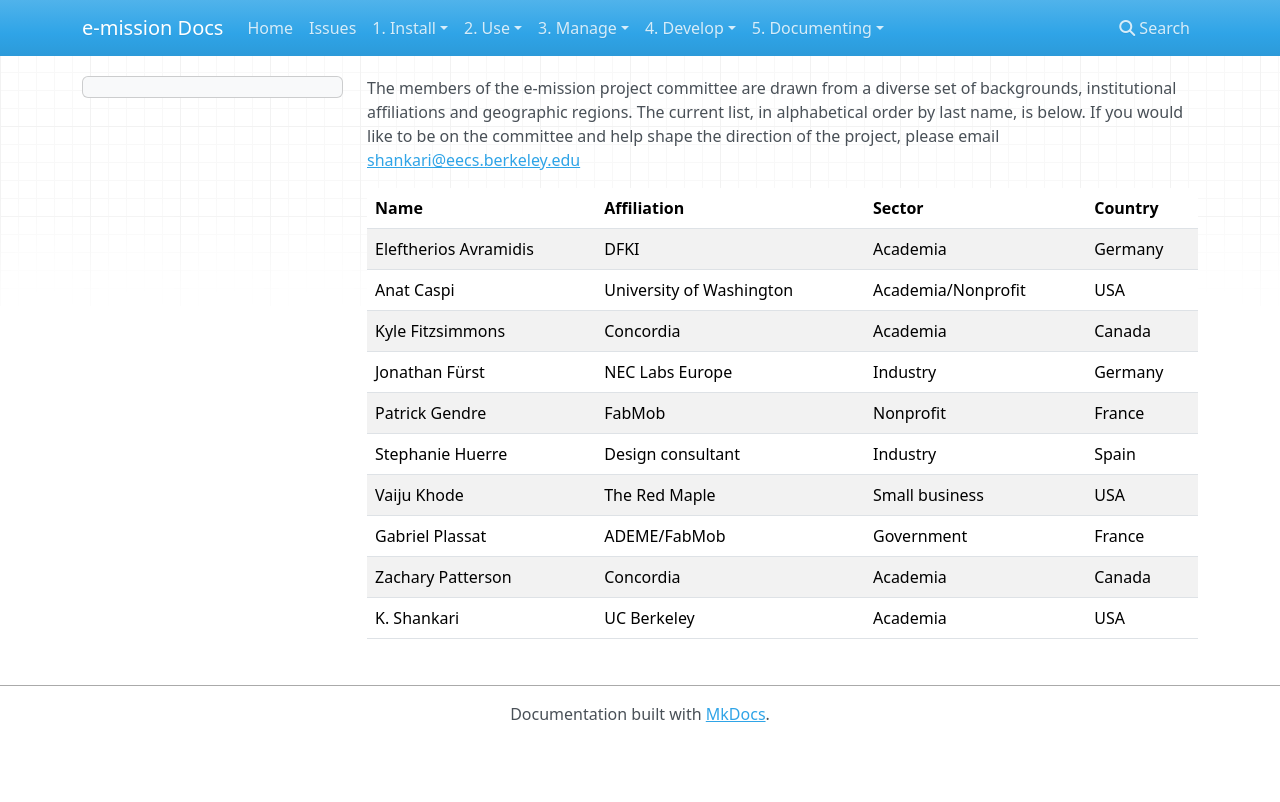
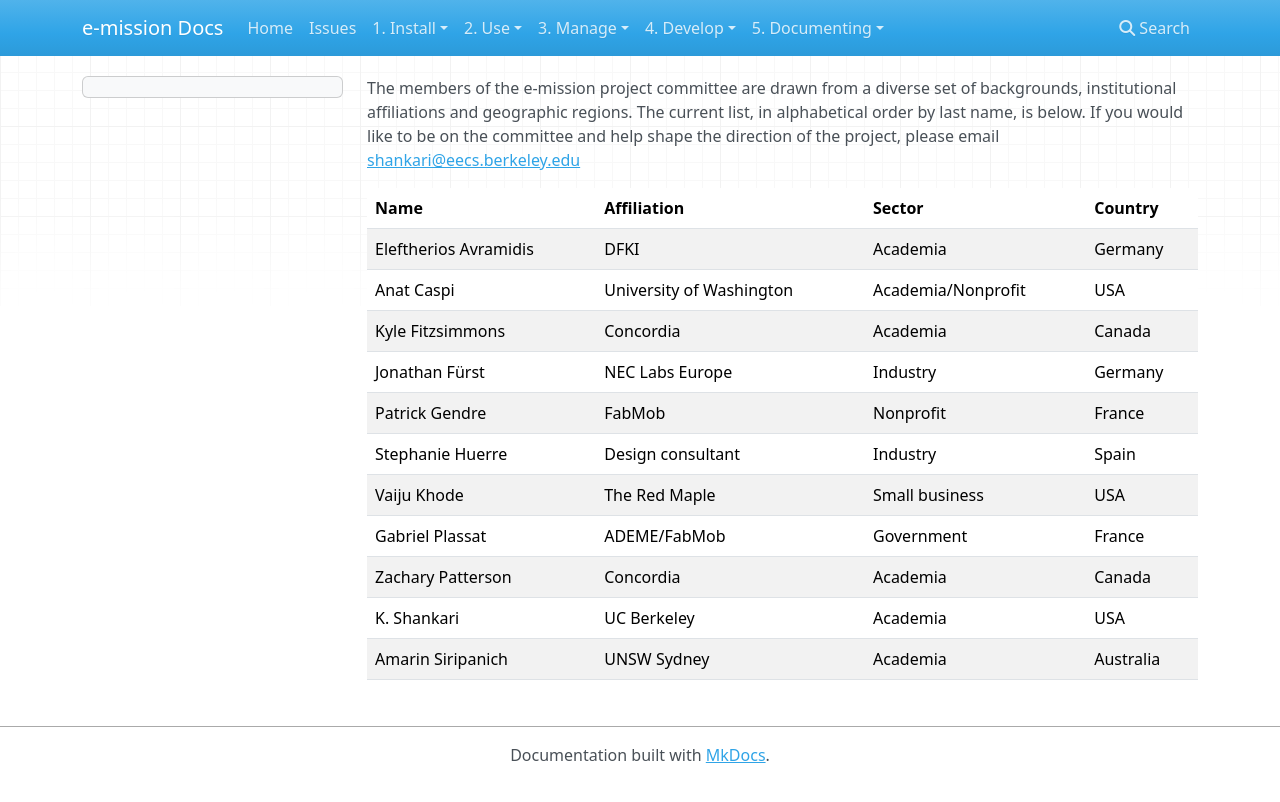
Before and after one commit to e-mission/e-mission-docs, an MkDocs documentation site: the page built from docs/project_committee.md, in a window 1280 px wide. Shown: the top 802 px of the page. Built offline with MkDocs 1.6.1, drawn with Linux system fonts in a browser that asks for light colours; nearby versions of some CDN libraries.

Commit message:
Update project_committee.md

```diff
--- a/docs/project_committee.md
+++ b/docs/project_committee.md
@@ -13,3 +13,4 @@
 | Gabriel Plassat | ADEME/FabMob| Government | France |
 | Zachary Patterson | Concordia   | Academia   | Canada |
 | K. Shankari  | UC Berkeley | Academia  | USA |
+| Amarin Siripanich | UNSW Sydney | Academia  | Australia |
```
